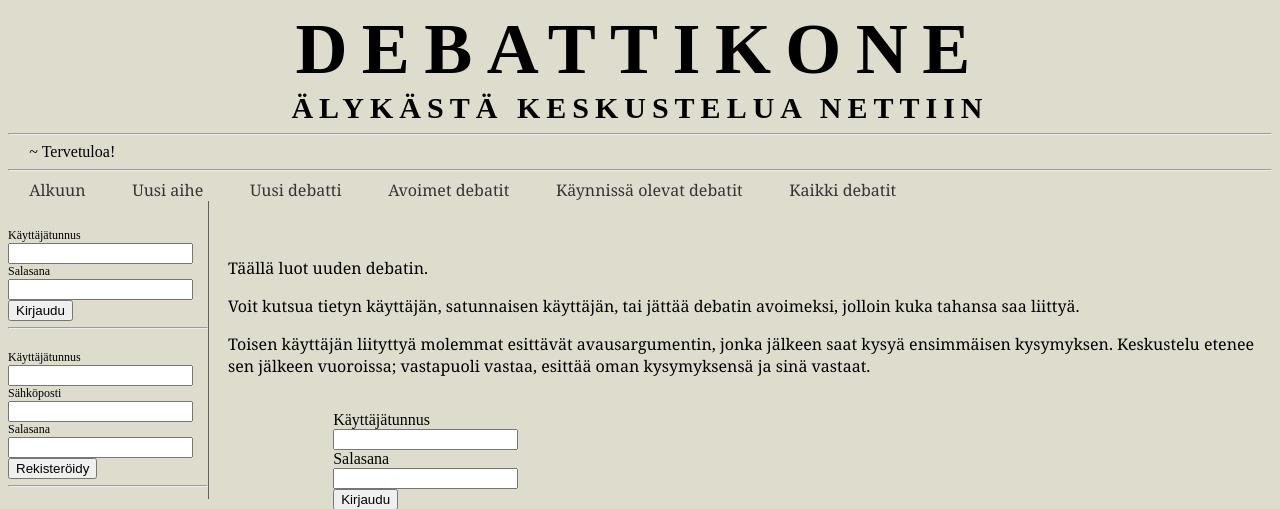
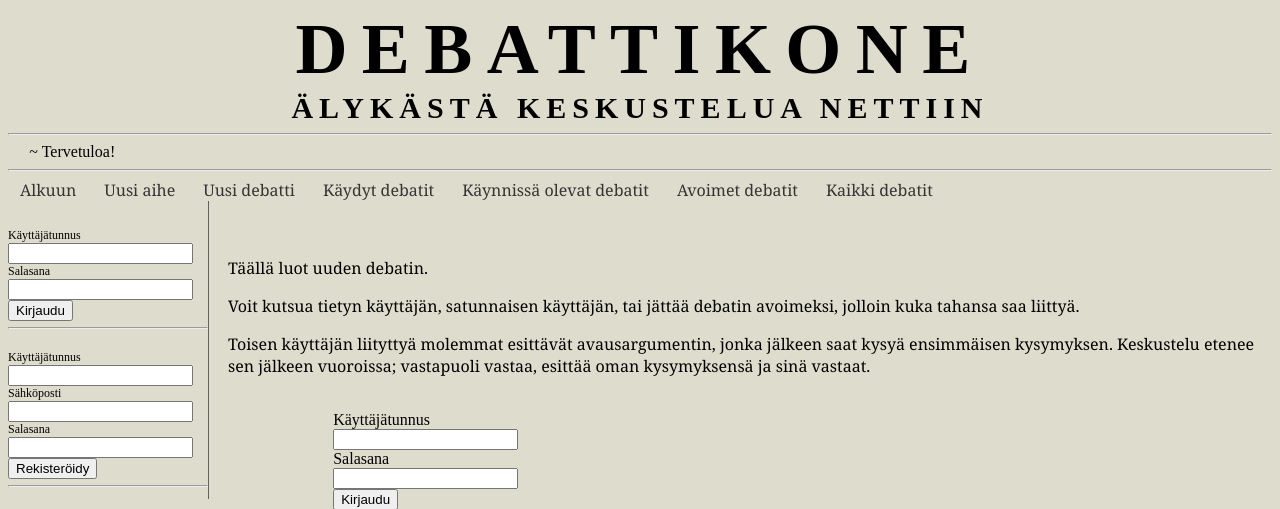
Before and after one commit to mjtorn/debattikone, a Django app: template debattikone/web/templates/new_debate.html in a window 1280 px wide. Shown: the top 509 px of the page. Run offline with Django 3.2, Linux system fonts and the light colour scheme; the template is opened without the code that fills it: values that come from a table or form of the project are taken from there, others are empty.

Commit message:
Closed debates

```diff
--- a/debattikone/web/templates/base.html
+++ b/debattikone/web/templates/base.html
@@ -27,8 +27,9 @@
 	<a href="{% url index %}">Alkuun</a>
 	<a href="{% url new_topic %}">Uusi aihe</a>
 	<a href="{% url new_debate %}">Uusi debatti</a>
+	<a href="{% url debate_list "closed" %}">Käydyt debatit</a>
+	<a href="{% url debate_list "current" %}">Käynnissä olevat debatit</a>
 	<a href="{% url debate_list "open" %}">Avoimet debatit</a>
-	<a href="{% url debate_list "current" %}">Käynnissä olevat debatit</a>
 	<a href="{% url debate_list %}">Kaikki debatit</a>
 	{% endblock %}
 	</div>
--- a/debattikone/web/templates/style.css
+++ b/debattikone/web/templates/style.css
@@ -32,7 +32,7 @@ body {
 
 #top_menu a {
 	margin-top: 5px;
-	margin: 16pt;
+	margin: 9pt;
 }
 
 #top_menu a:hover {
--- a/debattikone/web/urls.py
+++ b/debattikone/web/urls.py
@@ -11,6 +11,7 @@ urlpatterns = patterns('',
     url(r'^logout/$', views.logout_view, name='logout'),
     url(r'^topic/new/$', views.new_topic, name='new_topic'),
     url(r'^debate/list/$', views.debate_list, name='debate_list'),
+    url(r'^debate/list/(?P<filter>closed)/$', views.debate_list, name='debate_list'),
     url(r'^debate/list/(?P<filter>current)/$', views.debate_list, name='debate_list'),
     url(r'^debate/list/(?P<filter>open)/$', views.debate_list, name='debate_list'),
     url(r'^debate/new/$', views.new_debate, name='new_debate'),
--- a/debattikone/web/views.py
+++ b/debattikone/web/views.py
@@ -189,6 +189,8 @@ def debate_list(request, filter=None):
     elif filter == 'current':
         debates = debates.exclude(user2__isnull=True)
         debates = [d for d in debates if not d.is_closed()]
+    elif filter == 'closed':
+        debates = [d for d in debates if d.is_closed()]
 
     context = {
         'debates': debates,
```
